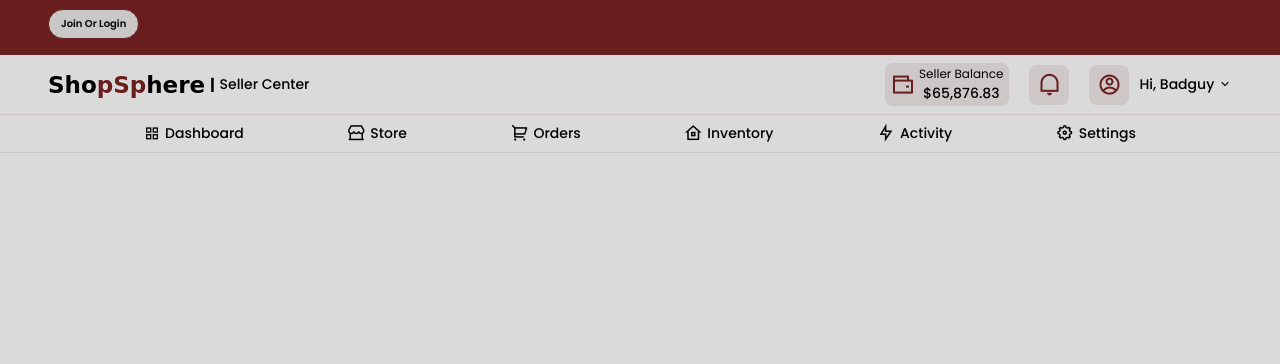
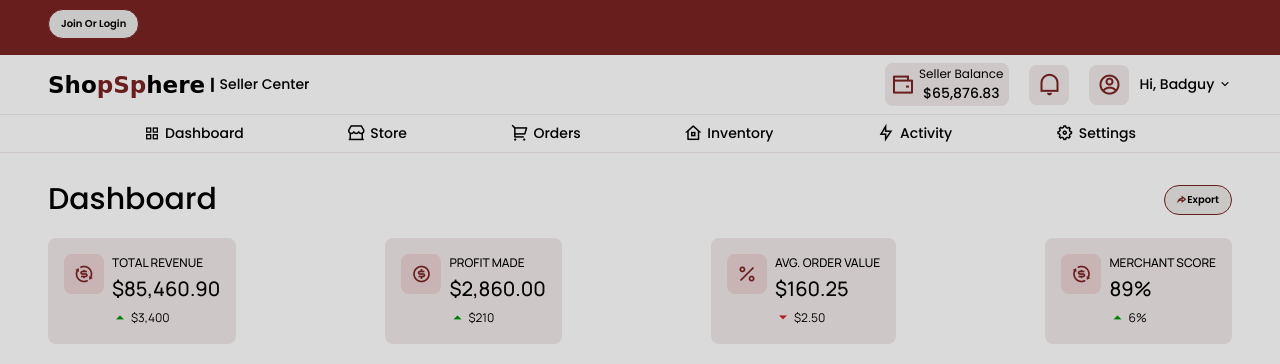
Before and after one commit to earlmorningstar/ShopSphere, a plain HTML site: page index.html in a window 1280 px wide. Shown: the part 2588-2952 px from the top of the page. Before the commit the page ends 2741 px from the top, so only its background shows below. Drawn offline with nearby package versions, Linux system fonts and the light colour scheme; a web font is replaced by a local one.

Commit message:
Fourteenth Commit.

```diff
--- a/css/style.css
+++ b/css/style.css
@@ -741,5 +741,92 @@ body {
   font-family: "Poppins", sans-serif;
   font-size: 14px;
   font-weight: 500;
+}
 
+.dash-title-export-btn {
+  padding: 1.5em 3em 1em 3em;
+  display: flex;
+  justify-content: space-between;
+  align-items: center;
 }
+
+.dash-header-title {
+  font-family: "Poppins", sans-serif;
+  font-size: 30px;
+  font-weight: 500;
+}
+
+.export-icon {
+  display: inline-block;
+  transform: scaleX(-1);
+  color: rgb(105, 30, 30);
+}
+
+.rev-prof-val-score {
+  padding: 0 3em;
+  display: flex;
+  justify-content: space-between;
+  margin-bottom: 20px;
+}
+
+.each-rpvs-div {
+  display: flex;
+  gap: 8px;
+  border-radius: 8px;
+  padding: 1em;
+  background-color: #cec7c7;
+  width: fit-content;
+}
+
+.rpvs-icon {
+  display: flex;
+  justify-content: center;
+  align-items: center;
+  padding: 1px;
+  height: 40px;
+  width: 40px;
+  border-radius: 8px;
+}
+
+#rpvs-icon-id {
+  background-color: #c8b4b4;
+  font-size: 20px;
+  color: rgb(105, 30, 30);
+}
+
+.rpvs-text-sec {
+  display: flex;
+  flex-direction: column;
+  gap: 4px;
+}
+
+.dash-light-title {
+  font-family: 'Manrope', sans-serif;
+  font-size: 12px;
+  font-weight: 500;
+}
+
+.myacct-bold {
+  font-family: 'Manrope', sans-serif;
+  font-size: 20px;
+  font-weight: 500;
+}
+
+.icon-and-bal{
+  display: flex;
+  align-items: center;
+  gap: 3px;
+  font-family: 'Manrope', sans-serif;
+}
+
+.bal{
+  font-size: 12px;
+}
+
+.bal-green-icon {
+  color: green;
+}
+
+.bal-red-icon {
+  color: rgb(186, 29, 29);
+}
--- a/index.html
+++ b/index.html
@@ -703,6 +703,65 @@
       </div>
 
 
+        <div class="first-dashboard-sec">
+            <div class="dash-title-export-btn">
+                <div class="dash-header-title">Dashboard</div>
+                <div><Button class="join-login-btn"><span class="export-icon"><i class="ri-reply-line"></i></span>Export</Button></div>
+            </div>
+
+            <div class="rev-prof-val-score">
+                <div class="each-rpvs-div">
+                    <div id="rpvs-icon-id" class="spec-div"><i class="ri-exchange-dollar-line"></i></div>
+                    <div class="rpvs-text-sec">
+                        <div class="dash-light-title">TOTAL REVENUE</div>
+                        <div class="myacct-bold">$85,460.90</div>
+                        <div class="icon-and-bal">
+                            <div class="bal-green-icon"><i class="ri-arrow-up-s-fill"></i></div>
+                            <div class="bal">$3,400</div>
+                        </div>
+                    </div>
+                </div>
+
+                <div class="each-rpvs-div">
+                    <div id="rpvs-icon-id" class="spec-div"><i class="ri-money-dollar-circle-line"></i></div>
+                    <div class="rpvs-text-sec">
+                        <div class="dash-light-title">PROFIT MADE</div>
+                        <div class="myacct-bold">$2,860.00</div>
+                        <div class="icon-and-bal">
+                            <div class="bal-green-icon"><i class="ri-arrow-up-s-fill"></i></div>
+                            <div class="bal">$210</div>
+                        </div>
+                    </div>
+                </div>
+
+                <div class="each-rpvs-div">
+                    <div id="rpvs-icon-id" class="spec-div"><i class="ri-percent-line"></i></div>
+                    <div class="rpvs-text-sec">
+                        <div class="dash-light-title">AVG. ORDER VALUE</div>
+                        <div class="myacct-bold">$160.25</div>
+                        <div class="icon-and-bal">
+                            <div class="bal-red-icon"><i class="ri-arrow-down-s-fill"></i></div>
+                            <div class="bal">$2.50</div>
+                        </div>
+                    </div>
+                </div>
+
+                <div class="each-rpvs-div">
+                    <div id="rpvs-icon-id" class="spec-div"><i class="ri-exchange-dollar-line"></i></div>
+                    <div class="rpvs-text-sec">
+                        <div class="dash-light-title">MERCHANT SCORE</div>
+                        <div class="myacct-bold">89%</div>
+                        <div class="icon-and-bal">
+                            <div class="bal-green-icon"><i class="ri-arrow-up-s-fill"></i></div>
+                            <div class="bal">6%</div>
+                        </div>
+                    </div>
+                </div>
+            </div>
+
+
+        </div>
+
 
     <script src="/app.js"></script>
   </body>
```
